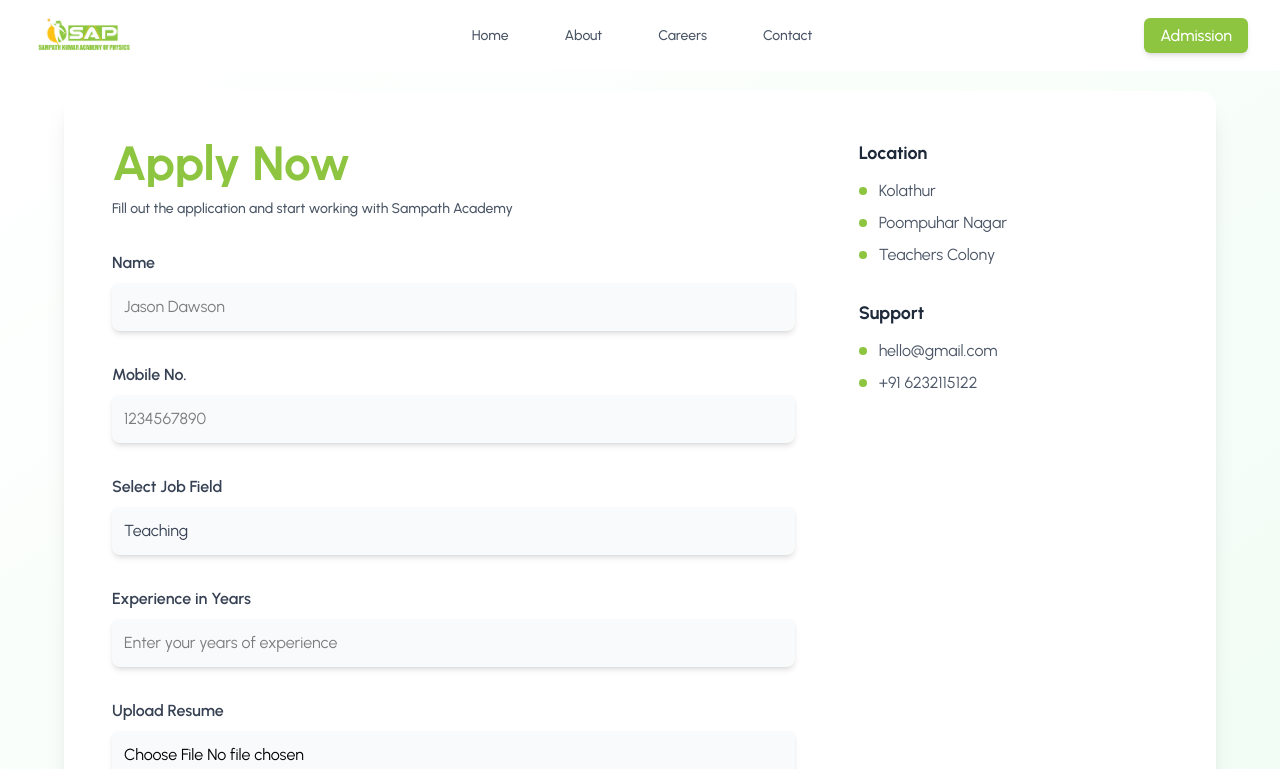
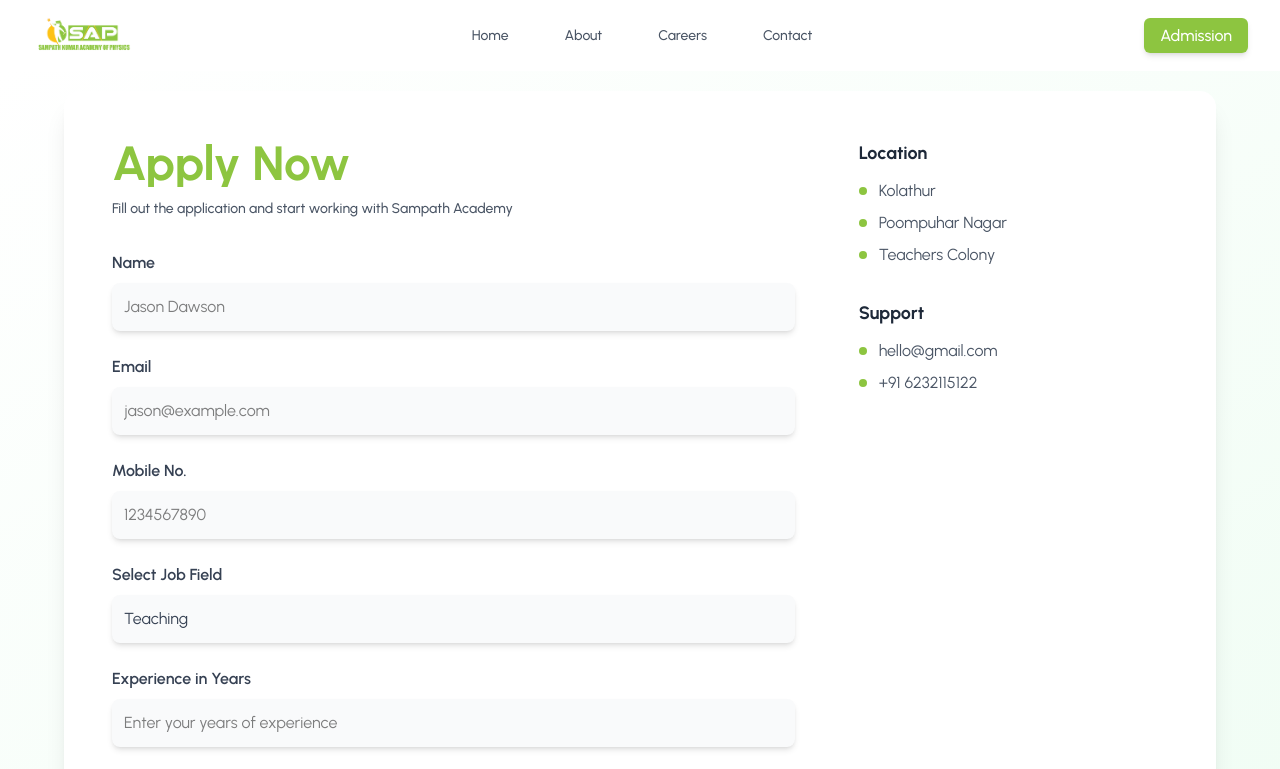
Before and after one commit to codesbycookie/sap_landing_page, a React (Vite) app: page /careers in a window 1280 px wide. Shown: the top 769 px of the page. Built offline with nearby package versions, Linux system fonts and the light colour scheme.

Commit message:
Email.js added to carrer page

```diff
--- a/package.json
+++ b/package.json
@@ -10,6 +10,7 @@
     "preview": "vite preview"
   },
   "dependencies": {
+    "@emailjs/browser": "^4.4.1",
     "@tabler/icons-react": "^3.35.0",
     "@tailwindcss/vite": "^4.1.13",
     "lucide-react": "^0.544.0",
--- a/src/pages/Careers/Components/Section1.jsx
+++ b/src/pages/Careers/Components/Section1.jsx
@@ -1,9 +1,94 @@
-import React from 'react'
-import { IconBrandFacebook, IconBrandInstagram, IconBrandX, IconBrandYoutube } from "@tabler/icons-react";
+import React, { useRef, useState } from "react";
+import emailjs from "@emailjs/browser";
+import {
+  IconBrandFacebook,
+  IconBrandInstagram,
+  IconBrandX,
+  IconBrandYoutube,
+  IconCircleCheck,
+} from "@tabler/icons-react";
 
 export default function Section1() {
+  const form = useRef();
+  const [isModalOpen, setIsModalOpen] = useState(false);
+  const [modalMessage, setModalMessage] = useState("");
+  const [isSuccess, setIsSuccess] = useState(true);
+
+  const sendEmail = (e) => {
+    e.preventDefault();
+
+    emailjs
+      .sendForm(
+        "service_x11bavf",   // replace with your EmailJS service ID
+        "template_pq9sjug",  // replace with your EmailJS template ID
+        form.current,
+        "a72eaMCPF0pergdDz"  // replace with your EmailJS public key
+      )
+      .then(
+        (result) => {
+          console.log(result.text);
+          setModalMessage("Application submitted successfully!");
+          setIsSuccess(true);
+          setIsModalOpen(true);
+          e.target.reset();
+        },
+        (error) => {
+          console.log(error.text);
+          setModalMessage("Failed to send application. Please try again.");
+          setIsSuccess(false);
+          setIsModalOpen(true);
+        }
+      );
+  };
+
+  const closeModal = () => {
+    setIsModalOpen(false);
+  };
+
   return (
-    <div className='min-[90vh] bg-gradient-to-br from-white to-green-50 flex items-center justify-center px-6 mb-3'>
+    <div className="min-h-[90vh] bg-gradient-to-br from-white to-green-50 flex items-center justify-center px-6 mb-3 relative">
+      {/* Success Modal */}
+      {isModalOpen && (
+        <div className="fixed inset-0 bg-black bg-opacity-50 flex items-center justify-center z-50 p-4">
+          <div className="bg-white rounded-2xl shadow-2xl max-w-md w-full p-8 transform transition-all duration-300 scale-100">
+            <div className="text-center space-y-4">
+              {/* Icon */}
+              <div className={`flex justify-center ${isSuccess ? 'text-[#8dc540]' : 'text-red-500'}`}>
+                {isSuccess ? (
+                  <IconCircleCheck size={64} className="animate-bounce" />
+                ) : (
+                  <div className="w-16 h-16 rounded-full bg-red-100 flex items-center justify-center">
+                    <span className="text-2xl font-bold">!</span>
+                  </div>
+                )}
+              </div>
+
+              {/* Message */}
+              <div className="space-y-2">
+                <h3 className={`text-2xl font-bold ${isSuccess ? 'text-[#8dc540]' : 'text-red-600'}`}>
+                  {isSuccess ? 'Success!' : 'Oops!'}
+                </h3>
+                <p className="text-gray-600 text-lg">
+                  {modalMessage}
+                </p>
+              </div>
+
+              {/* Button */}
+              <button
+                onClick={closeModal}
+                className={`w-full mt-4 py-3 px-6 rounded-xl font-semibold text-white transition-all duration-300 shadow-lg hover:shadow-xl transform hover:-translate-y-0.5 ${
+                  isSuccess
+                    ? 'bg-[#8dc540] hover:bg-green-600'
+                    : 'bg-red-500 hover:bg-red-600'
+                }`}
+              >
+                {isSuccess ? 'Continue' : 'Try Again'}
+              </button>
+            </div>
+          </div>
+        </div>
+      )}
+
       <div className="max-w-6xl w-full mt-5 p-8 md:p-12 rounded-2xl bg-white shadow-xl grid grid-cols-1 md:grid-cols-3 gap-12 md:gap-16">
         {/* Left side - Form */}
         <div className="md:col-span-2 space-y-8">
@@ -16,31 +101,55 @@ export default function Section1() {
             </p>
           </div>
 
+          {/* FORM START */}
+          <form ref={form} onSubmit={sendEmail} className="space-y-6">
             {/* Name */}
             <div className="space-y-2">
               <label className="block font-semibold text-gray-700">Name</label>
               <input
                 type="text"
+                name="user_name"
                 placeholder="Jason Dawson"
-              className="w-full shadow-md rounded-lg focus:border-green-500 transition-colors duration-300 rounded-t-md p-3 outline-none bg-gray-50 focus:bg-white"
+                required
+                className="w-full shadow-md rounded-lg p-3 outline-none bg-gray-50 focus:bg-white focus:ring-2 focus:ring-[#8dc540] transition-all duration-300"
+              />
+            </div>
+
+            {/* Email */}
+            <div className="space-y-2">
+              <label className="block font-semibold text-gray-700">Email</label>
+              <input
+                type="email"
+                name="email"
+                placeholder="jason@example.com"
+                required
+                className="w-full shadow-md rounded-lg p-3 outline-none bg-gray-50 focus:bg-white focus:ring-2 focus:ring-[#8dc540] transition-all duration-300"
               />
             </div>
 
             {/* Mobile */}
             <div className="space-y-2">
-            <label className="block font-semibold text-gray-700">Mobile No.</label>
+              <label className="block font-semibold text-gray-700">
+                Mobile No.
+              </label>
               <input
                 type="text"
+                name="user_mobile"
                 placeholder="1234567890"
-              className="w-full shadow-md rounded-lg focus:border-green-500 transition-colors duration-300 rounded-t-md p-3 outline-none bg-gray-50 focus:bg-white"
+                required
+                className="w-full shadow-md rounded-lg p-3 outline-none bg-gray-50 focus:bg-white focus:ring-2 focus:ring-[#8dc540] transition-all duration-300"
               />
             </div>
 
             {/* Select Job Field */}
             <div className="space-y-2">
-            <label className="block font-semibold text-gray-700">Select Job Field</label>
+              <label className="block font-semibold text-gray-700">
+                Select Job Field
+              </label>
               <select
-              className="w-full shadow-md rounded-lg focus:border-green-500 transition-colors duration-300 rounded-t-md px-3 py-3 bg-gray-50 focus:bg-white text-gray-700 outline-none appearance-none"
+                name="job_field"
+                required
+                className="w-full shadow-md rounded-lg px-3 py-3 bg-gray-50 focus:bg-white text-gray-700 outline-none appearance-none focus:ring-2 focus:ring-[#8dc540] transition-all duration-300"
               >
                 <option value="Teaching">Teaching</option>
                 <option value="Non-Teaching">Non-Teaching</option>
@@ -51,27 +160,27 @@ export default function Section1() {
 
             {/* Experience */}
             <div className="space-y-2">
-            <label className="block font-semibold text-gray-700">Experience in Years</label>
+              <label className="block font-semibold text-gray-700">
+                Experience in Years
+              </label>
               <input
                 type="text"
+                name="user_experience"
                 placeholder="Enter your years of experience"
-              className="w-full shadow-md rounded-lg focus:border-green-500 transition-colors duration-300 rounded-t-md p-3 outline-none bg-gray-50 focus:bg-white"
-            />
-          </div>
-          {/* Resume */}
-          <div className="space-y-2">
-            <label className="block font-semibold text-gray-700">Upload Resume</label>
-            <input
-              type="file"
-              placeholder="Enter your years of experience"
-              className="w-full shadow-md rounded-lg focus:border-green-500 transition-colors duration-300 rounded-t-md p-3 outline-none bg-gray-50 focus:bg-white"
+                required
+                className="w-full shadow-md rounded-lg p-3 outline-none bg-gray-50 focus:bg-white focus:ring-2 focus:ring-[#8dc540] transition-all duration-300"
               />
             </div>
 
             {/* Submit Button */}
-          <button className="w-full bg-[#8dc540] text-white font-semibold py-4 rounded-xl hover:from-green-600 hover:to-green-700 transition-all duration-300 shadow-lg hover:shadow-xl transform hover:-translate-y-0.5">
+            <button
+              type="submit"
+              className="w-full bg-[#8dc540] text-white font-semibold py-4 rounded-xl hover:bg-green-600 transition-all duration-300 shadow-lg hover:shadow-xl transform hover:-translate-y-0.5"
+            >
               Submit Application
             </button>
+          </form>
+          {/* FORM END */}
         </div>
 
         {/* Right side - Contact Info */}
@@ -114,21 +223,33 @@ export default function Section1() {
 
           {/* Social icons */}
           <div className="flex gap-5 mt-8">
-            <a href="#" className="p-3 bg-gray-100 rounded-full hover:bg-green-100 hover:text-[#8dc540] transition-colors duration-300">
+            <a
+              href="#"
+              className="p-3 bg-gray-100 rounded-full hover:bg-green-100 hover:text-[#8dc540] transition-colors duration-300"
+            >
               <IconBrandX size={20} />
             </a>
-            <a href="#" className="p-3 bg-gray-100 rounded-full hover:bg-green-100 hover:text-[#8dc540] transition-colors duration-300">
+            <a
+              href="#"
+              className="p-3 bg-gray-100 rounded-full hover:bg-green-100 hover:text-[#8dc540] transition-colors duration-300"
+            >
               <IconBrandFacebook size={20} />
             </a>
-            <a href="#" className="p-3 bg-gray-100 rounded-full hover:bg-green-100 hover:text-[#8dc540] transition-colors duration-300">
+            <a
+              href="#"
+              className="p-3 bg-gray-100 rounded-full hover:bg-green-100 hover:text-[#8dc540] transition-colors duration-300"
+            >
               <IconBrandInstagram size={20} />
             </a>
-            <a href="#" className="p-3 bg-gray-100 rounded-full hover:bg-green-100 hover:text-[#8dc540] transition-colors duration-300">
+            <a
+              href="#"
+              className="p-3 bg-gray-100 rounded-full hover:bg-green-100 hover:text-[#8dc540] transition-colors duration-300"
+            >
               <IconBrandYoutube size={20} />
             </a>
           </div>
         </div>
       </div>
     </div>
-  )
+  );
 }
```
Also changed, not shown: 1 other file (tests, documents, lock files or other folders). Lines whose indentation alone changed are shown as unchanged.
